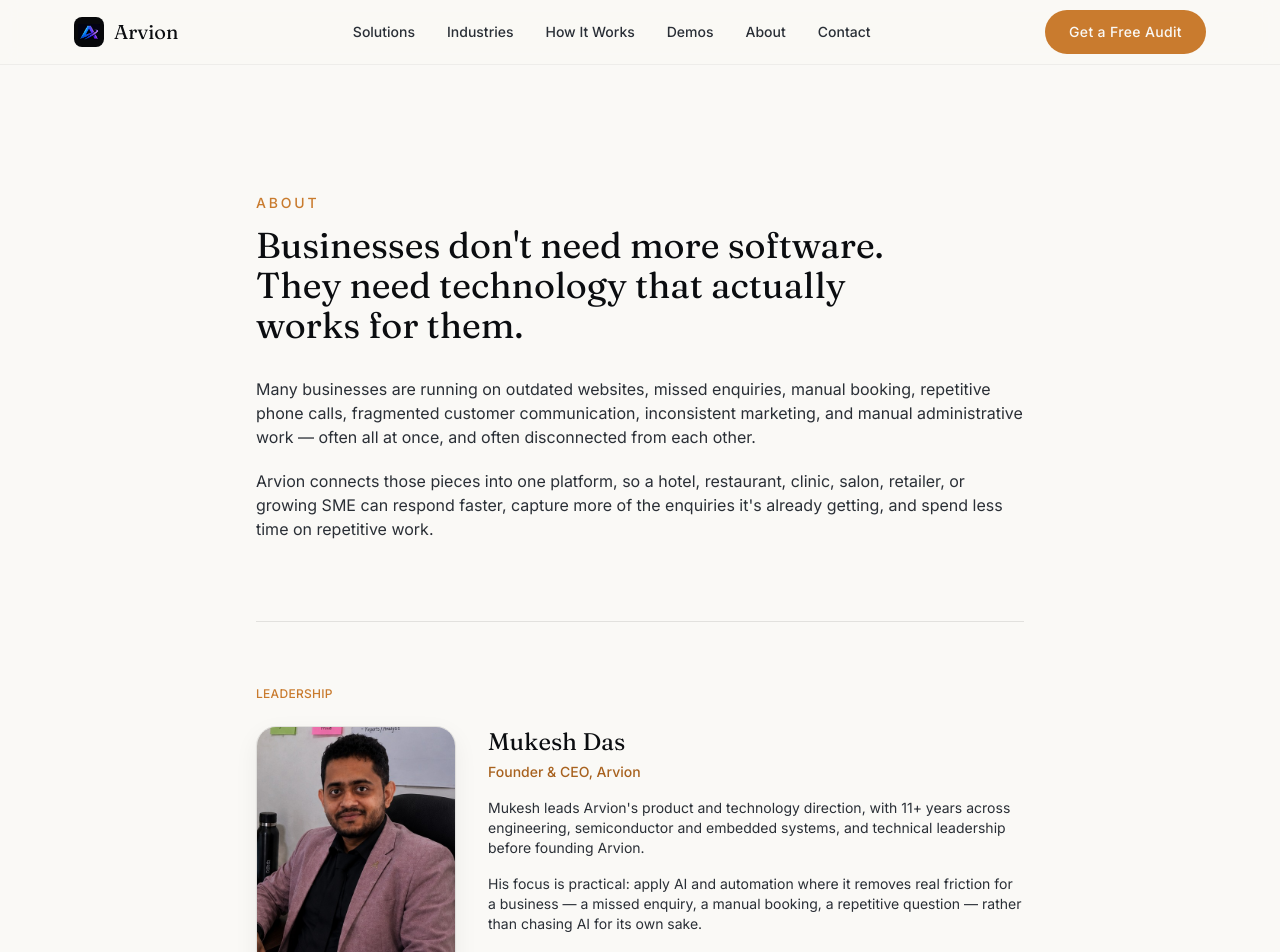
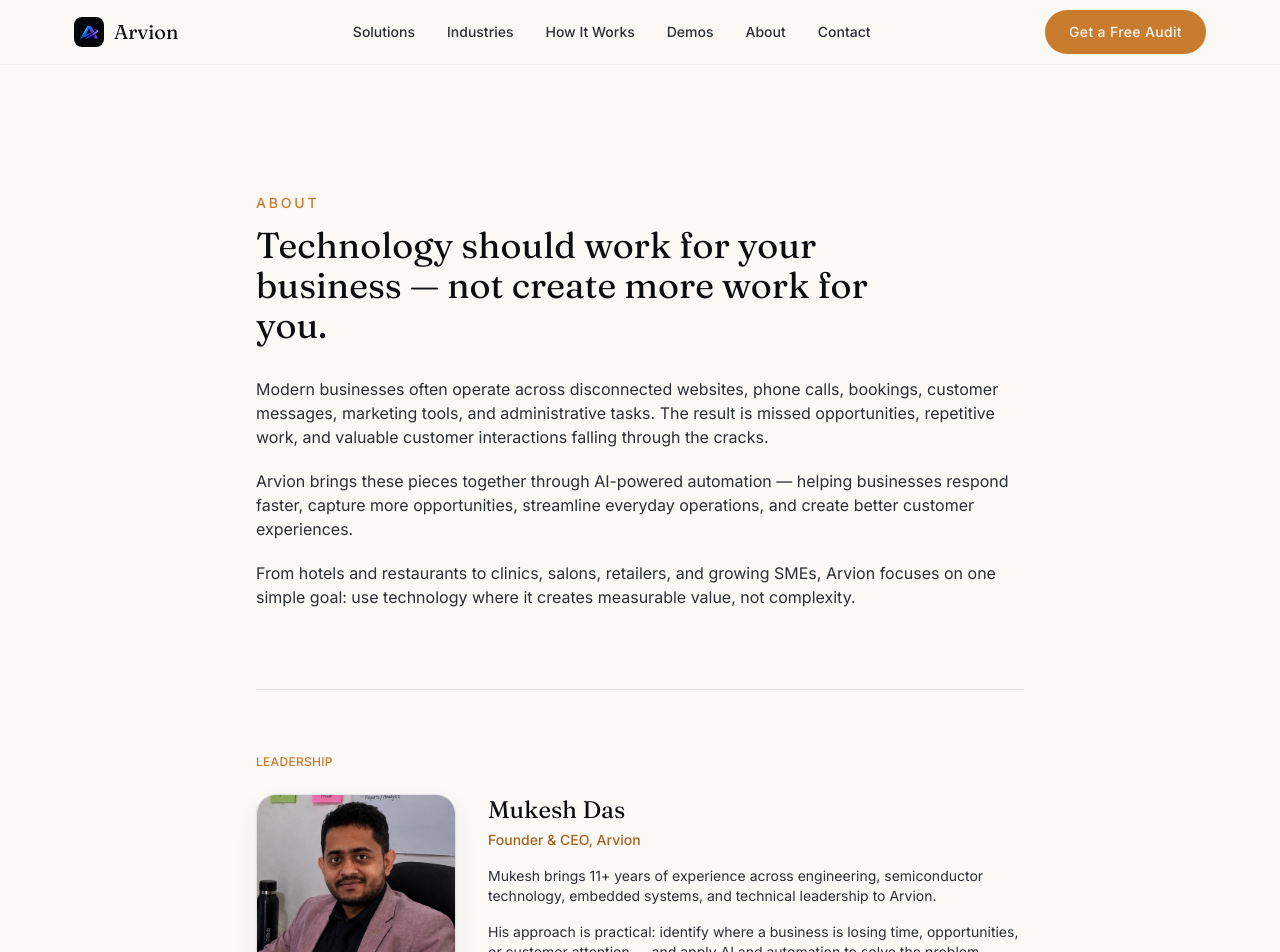
Before and after one commit to RoxxMoxx/Arvion, a Next.js app: page /about in a window 1280 px wide. Shown: the top 952 px of the page. Built offline with nearby package versions, Linux system fonts and the light colour scheme.

Commit message:
Replace About page copy with revised premium founder-led version

```diff
--- a/app/about/page.tsx
+++ b/app/about/page.tsx
@@ -5,7 +5,7 @@
 
 export const metadata: Metadata = {
   title: 'About',
-  description: 'Why Arvion exists and how it approaches business technology.',
+  description: 'Technology should work for your business, not create more work for you — the Arvion approach to AI-powered business automation.',
 };
 
 export default function AboutPage() {
@@ -15,18 +15,24 @@
         <div className="mx-auto max-w-3xl">
           <SectionHeading
             eyebrow="About"
-            title="Businesses don't need more software. They need technology that actually works for them."
+            title="Technology should work for your business — not create more work for you."
           />
           <div className="mt-8 space-y-5 text-ink-700">
             <p>
-              Many businesses are running on outdated websites, missed enquiries, manual booking,
-              repetitive phone calls, fragmented customer communication, inconsistent marketing, and
-              manual administrative work — often all at once, and often disconnected from each other.
+              Modern businesses often operate across disconnected websites, phone calls, bookings,
+              customer messages, marketing tools, and administrative tasks. The result is missed
+              opportunities, repetitive work, and valuable customer interactions falling through the
+              cracks.
             </p>
             <p>
-              Arvion connects those pieces into one platform, so a hotel, restaurant, clinic, salon,
-              retailer, or growing SME can respond faster, capture more of the enquiries it&apos;s
-              already getting, and spend less time on repetitive work.
+              Arvion brings these pieces together through AI-powered automation — helping businesses
+              respond faster, capture more opportunities, streamline everyday operations, and create
+              better customer experiences.
+            </p>
+            <p>
+              From hotels and restaurants to clinics, salons, retailers, and growing SMEs, Arvion
+              focuses on one simple goal: use technology where it creates measurable value, not
+              complexity.
             </p>
           </div>
         </div>
@@ -49,18 +55,20 @@
               <p className="mt-1 text-sm font-medium text-signal-600">Founder &amp; CEO, Arvion</p>
               <div className="mt-4 space-y-4 text-sm text-ink-700">
                 <p>
-                  Mukesh leads Arvion&apos;s product and technology direction, with 11+ years across
-                  engineering, semiconductor and embedded systems, and technical leadership before
-                  founding Arvion.
+                  Mukesh brings 11+ years of experience across engineering, semiconductor technology,
+                  embedded systems, and technical leadership to Arvion.
                 </p>
                 <p>
-                  His focus is practical: apply AI and automation where it removes real friction for
-                  a business — a missed enquiry, a manual booking, a repetitive question — rather than
-                  chasing AI for its own sake.
+                  His approach is practical: identify where a business is losing time, opportunities,
+                  or customer attention — and apply AI and automation to solve the problem.
                 </p>
               </div>
             </div>
           </div>
+
+          <p className="mt-12 border-l-2 border-signal-500/40 pl-5 font-display text-lg italic text-ink-800">
+            Arvion is built on a simple belief: technology should remove friction, not add to it.
+          </p>
         </div>
       </Container>
     </main>
```
